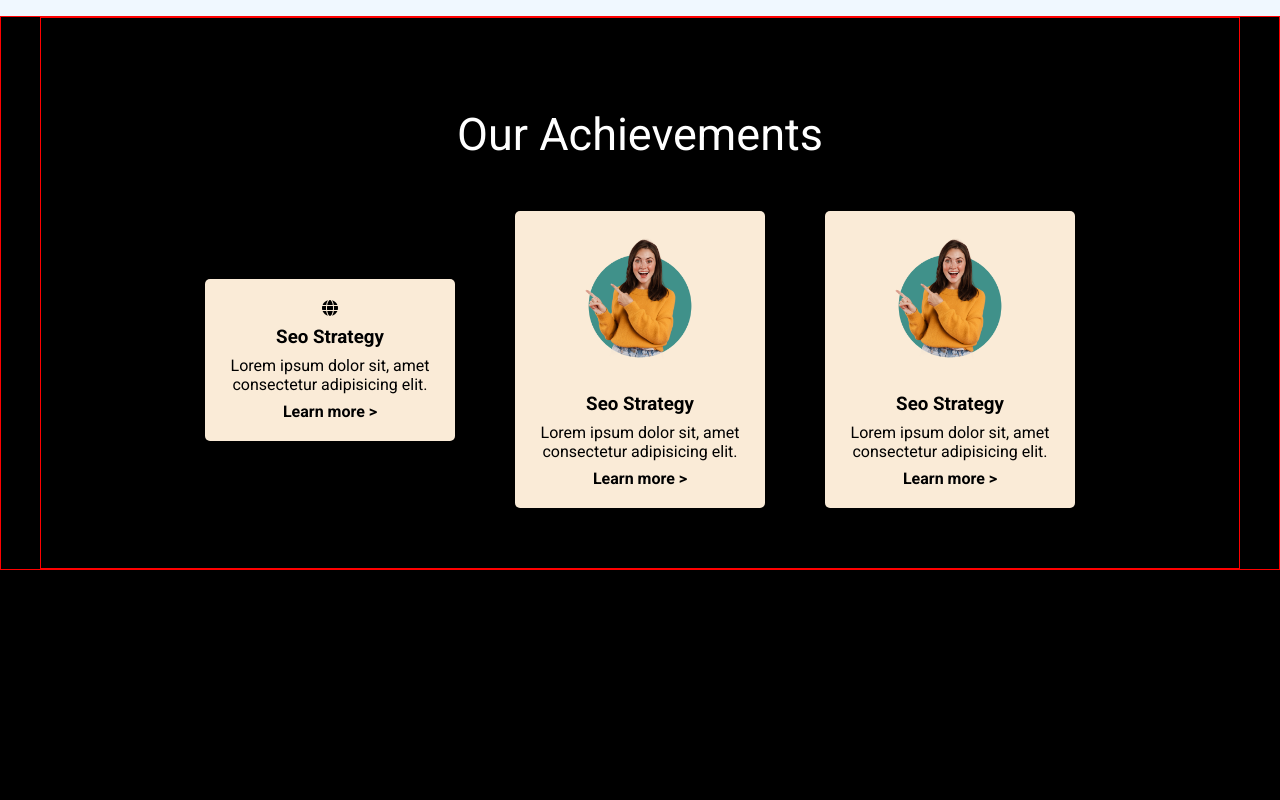
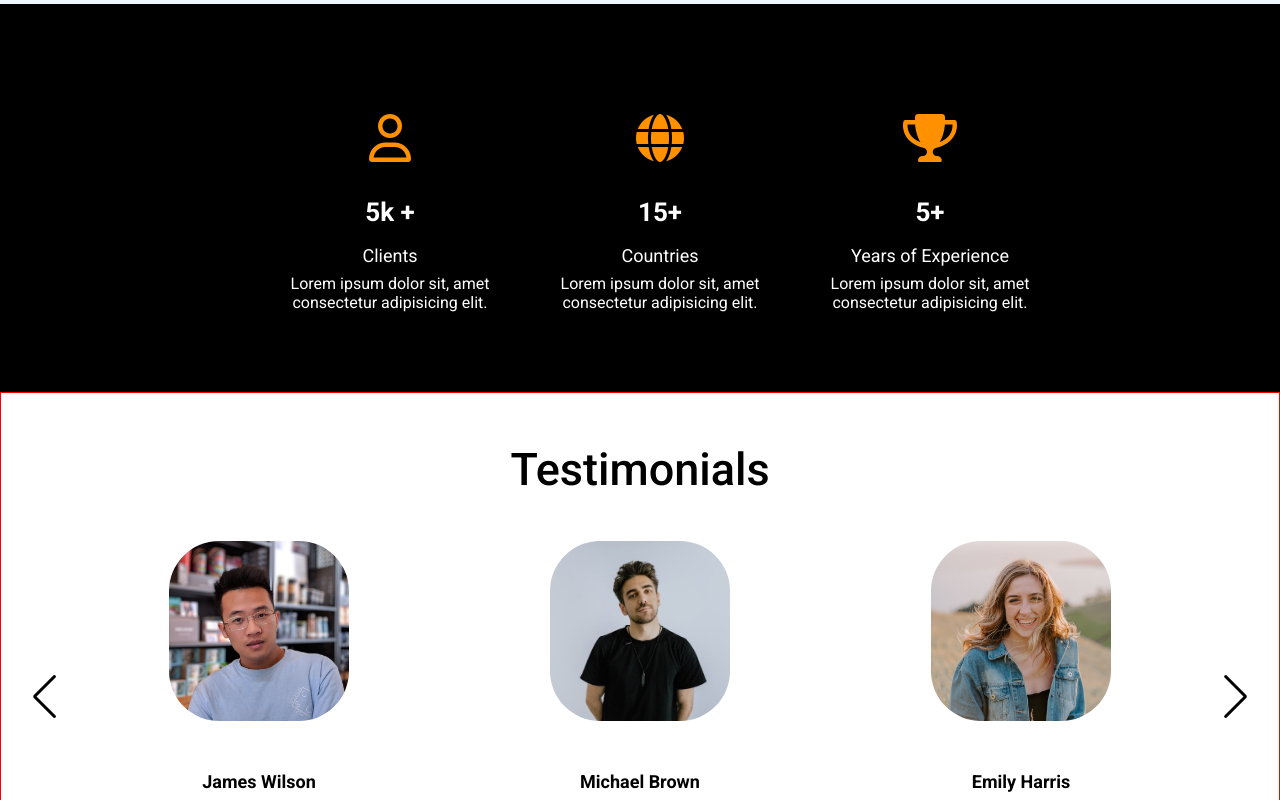
Before and after one commit to digitalamitchoudhary/Seo-Agency-Js-Website, a plain HTML site: page index.html in a window 1280 px wide. Shown: the part 2000-2800 px from the top of the page. Before the commit the page ends 2570 px from the top, so only its background shows below. Drawn offline with nearby package versions, Linux system fonts and the light colour scheme.

Commit message:
add page

```diff
--- a/index.html
+++ b/index.html
@@ -5,8 +5,15 @@
     <meta charset="UTF-8">
     <meta name="viewport" content="width=device-width, initial-scale=1.0">
     <title>Home page</title>
+
     <link rel="stylesheet" href="style.css">
-    <link rel="stylesheet" href="https://cdnjs.cloudflare.com/ajax/libs/font-awesome/6.6.0/css/all.min.css">
+    <link
+  rel="stylesheet"
+  href="https://cdn.jsdelivr.net/npm/swiper@11/swiper-bundle.min.css"
+/>
+    <link rel="stylesheet" href="https://cdnjs.cloudflare.com/ajax/libs/font-awesome/6.0.0-beta3/css/all.min.css">
+
+
 </head>
 
 <body>
@@ -19,11 +26,11 @@
                 <div class="menu">
 
                     <ul class="menu-list">
-                        <li class="menu-item">Home</li>
-                        <li class="menu-item">About</li>
-                        <li class="menu-item">Blog</li>
-                        <li class="menu-item">Contact</li>
-                        <li class="menu-item">Service</li>
+                      <li class="menu-item"><a href="/">Home</a></li>
+                      <li class="menu-item"><a href="/about-us">About us</a></li>
+                      <li class="menu-item"><a href="/blog">Blog</a></li>
+                      <li class="menu-item"><a href="/our-services">Service</a></li>
+                      <li class="menu-item"><a href="/contact-us">Contact</a></li>
 
 
                     </ul>
@@ -70,7 +77,7 @@
                 </div>
                 <div class="hero-second-content">
 
-                    <img class="hero-img" src="./image/Hero.png" alt="">
+                    <img class="hero-img" src="image/Hero.png" alt="">
                 </div>
             </div>
 
@@ -94,17 +101,17 @@
                     <div class="service-item">
                         <div class="service-box">
 
-                            <img src="./image/Hero.png" alt="">
+                            <i class="fa-solid fa-crosshairs fa-2x svg"></i>
                             <h3>Seo Strategy</h3>
                             <p>Lorem ipsum dolor sit, amet consectetur adipisicing elit.</p>
                             <p class="btn">Learn more > </p>
                         </div>
-                        <div class="service-box"><img src="./image/Hero.png" alt="">
+                        <div class="service-box">  <i class="fa-solid fa-crosshairs fa-2x svg"></i>
                             <h3>Seo Strategy</h3>
                             <p>Lorem ipsum dolor sit, amet consectetur adipisicing elit.</p>
                             <p class="btn">Learn more > </p>
                         </div>
-                        <div class="service-box"><img src="./image/Hero.png" alt="">
+                        <div class="service-box">  <i class="fa-solid fa-crosshairs fa-2x svg"></i>
                             <h3>Seo Strategy</h3>
                             <p>Lorem ipsum dolor sit, amet consectetur adipisicing elit.</p>
                             <p class="btn">Learn more > </p>
@@ -155,7 +162,7 @@
 
                 <div class="why-second-content">
 
-                    <img class="hero-img" src="./image/Hero2.png" alt="">
+                    <img class="hero-img" src="image/Hero2.png" alt="">
                 </div>
 
                 <div class="why-first-content">
@@ -163,9 +170,9 @@
                     </h3>
                     <p>Lorem ipsum dolor sit amet, consectetur adipisicing elit. Et voluptas eveniet voluptatum similique repellat ipsa sit cupiditate dolorem ratione
                     </p>
-                   <div class="bullet"><img src="./image/Hero.png" alt="">Lorem ipsum dolor sit amet, consectetur adipisicing elit.</div>
-                   <div class="bullet"><img src="./image/Hero.png" alt="">Lorem ipsum dolor sit amet, consectetur adipisicing elit.</div>
-                   <div class="bullet"><img src="./image/Hero.png" alt="">Lorem ipsum dolor sit amet, consectetur adipisicing elit.</div>
+                   <div class="bullet"><img src="image/Hero.png" alt="">Lorem ipsum dolor sit amet, consectetur adipisicing elit.</div>
+                   <div class="bullet"><img src="image/Hero.png" alt="">Lorem ipsum dolor sit amet, consectetur adipisicing elit.</div>
+                   <div class="bullet"><img src="image/Hero.png" alt="">Lorem ipsum dolor sit amet, consectetur adipisicing elit.</div>
                 </div>
 
             </div>
@@ -176,53 +183,93 @@
 
         </section>
 
+        <section class="achievement-section">
 
-        <section class="achieve">
+            <div class="achievement">
+                <div class="achievement-box">
 
-            <div class="our-achieve">
-                <div class="heading">Our Achievements</div>
+                    <i class="fa-regular fa-user fa-3x svg"></i>
+                    <h3>5k +</h3>
+                    <h4>Clients</h4    >
+                    <p>Lorem ipsum dolor sit, amet consectetur adipisicing elit.</p>
 
+                </div>
 
-                <div class="our-achieve-content">
-                    <div class="our-achieve-item">
-                        <div class="our-achieve-item-box">
+                <div class="achievement-box">
 
-                            <i class="fa-solid fa-globe"></i>
-                            <h3>Seo Strategy</h3>
-                            <p>Lorem ipsum dolor sit, amet consectetur adipisicing elit.</p>
-                            <p class="btn">Learn more > </p>
-                        </div>
-                        <div class="our-achieve-item-box"><img src="./image/Hero.png" alt="">
-                            <h3>Seo Strategy</h3>
-                            <p>Lorem ipsum dolor sit, amet consectetur adipisicing elit.</p>
-                            <p class="btn">Learn more > </p>
-                        </div>
-                        <div class="our-achieve-item-box"><img src="./image/Hero.png" alt="">
-                            <h3>Seo Strategy</h3>
-                            <p>Lorem ipsum dolor sit, amet consectetur adipisicing elit.</p>
-                            <p class="btn">Learn more > </p>
-                        </div>
+                    <i class="fa-solid fa-globe   fa-3x svg"></i>
+                    <h3>15+</h3>
+                    <h4>Countries</h4    >
+                    <p>Lorem ipsum dolor sit, amet consectetur adipisicing elit.</p>
 
+                </div>     <div class="achievement-box">
 
-                    </div>
+                    <i class="fa-solid   fa-trophy fa-3x svg"></i>
+                    <h3>5+</h3>
+                    <h4>Years of Experience</h4    >
+                    <p>Lorem ipsum dolor sit, amet consectetur adipisicing elit.</p>
 
                 </div>
 
             </div>
+        </section>
+
+<!-- **************************************************************** testiminoal Code Start ************************************************** -->
 
 
 
+<section class="testimonials-section"  id="testimonials">
+    <h2 class="heading">Testimonials</h2>
+      <div class="section-content">
+        <div class="slider-container swiper">
+          <div class="slider-wrapper">
+            <ul class="testimonials-list swiper-wrapper">
+                <li class="testimonial swiper-slide">
+                  <img src="image/user-1.jpg" alt="User" class="user-image" />
+                  <h3 class="name">Sarah Johnson</h3>
+                  <i class="feedback">"Loved the French roast. Perfectly balanced and rich. Will order again!"</i>
+                </li>
+                <li class="testimonial swiper-slide">
+                  <img src="image/user-2.jpg" alt="User" class="user-image" />
+                  <h3 class="name">James Wilson</h3>
+                  <i class="feedback">"Great espresso blend! Smooth and bold flavor. Fast shipping too!"</i>
+                </li>
+                <li class="testimonial swiper-slide">
+                  <img src="image/user-3.jpg" alt="User" class="user-image" />
+                  <h3 class="name">Michael Brown</h3>
 
-            </div>
+                  <i class="feedback">"Fantastic mocha flavor. Fresh and aromatic. Quick shipping!"</i>
+                </li>
+                <li class="testimonial swiper-slide">
+                  <img src="image/user-4.jpg" alt="User" class="user-image" />
+                  <h3 class="name">Emily Harris</h3>
 
+                  <i class="feedback">"Excellent quality! Fresh beans and quick delivery. Highly recommend."</i>
+                </li>
+                <li class="testimonial swiper-slide">
+                  <img src="image/user-5.jpg" alt="User" class="user-image" />
+                  <h3 class="name">Anthony Thompson</h3>
 
+                  <i class="feedback">"Best decaf I've tried! Smooth and flavorful. Arrived promptly."</i>
+                </li>
+              </ul>
 
-        </section>
+            <div class="swiper-pagination"></div>
+            <div class="swiper-slide-button swiper-button-prev"></div>
+            <div class="swiper-slide-button swiper-button-next"></div>
+          </div>
+        </div>
+      </div>
+
+  </section>
 
 
     </main>
-    <script src="https://cdnjs.cloudflare.com/ajax/libs/font-awesome/6.6.0/js/all.min.js"></script>
+    <!-- swiper -->
+    <script src="https://cdn.jsdelivr.net/npm/swiper@11/swiper-bundle.min.js"></script>
+    <script src="script.js"></script>
 
 </body>
 
+
 </html>
--- a/script.js
+++ b/script.js
@@ -0,0 +1,41 @@
+
+
+
+/* Initializing Swiper */
+const swiper = new Swiper(".slider-wrapper", {
+    loop: true,
+    grabCursor: true,
+    spaceBetween: 25,
+
+    // Pagination bullets
+    pagination: {
+      el: ".swiper-pagination",
+      clickable: true,
+      dynamicBullets: true,
+    },
+
+    // Navigation arrows
+    navigation: {
+      nextEl: ".swiper-button-next",
+      prevEl: ".swiper-button-prev",
+    },
+
+     // Autoplay settings
+     autoplay: {
+      delay: 1600, // 3 seconds delay between slides
+      disableOnInteraction: false, // Continue autoplay after user interaction
+    },
+
+    /* Responsive breakpoints */
+    breakpoints: {
+      0: {
+        slidesPerView: 1,
+      },
+      768: {
+        slidesPerView: 2,
+      },
+      1024: {
+        slidesPerView: 3,
+      },
+    },
+  });
--- a/style.css
+++ b/style.css
@@ -12,6 +12,8 @@
     box-sizing: border-box;
     text-decoration: none;
 }
+
+
 
 body{
     background-color: black;
@@ -53,6 +55,13 @@ body{
     /* border: 1px solid red; */
     font-size: 20px;
 
+
+}
+.menu-item a{
+  /* border: 1px solid red; */
+  font-size: 20px;
+  color: black;
+
 }
 
 .header-button{
@@ -92,7 +101,7 @@ body{
   }
 
   .header-button:hover span {
-    transform: translateX(5em);
+    transform: translateX(5.5em);
   }
 
   .header-button:active {
@@ -213,9 +222,17 @@ body{
     text-align: center;
     margin: auto;
     margin : 10px;
-    padding: 20px;
+    padding: 50px 0px 30px 0px;
     border-radius: 5px;
     /* border: 2px solid rgb(47, 0, 255); */
+}
+
+.service-box .svg{
+  background-color: rgb(255, 145, 0);
+  color: rgb(255, 255, 255);
+  padding: 20px;
+  margin-bottom : 30px;
+  border-radius: 50px;
 }
 .service-box h3, p{
     margin-top: 8px;
@@ -233,8 +250,9 @@ body{
     /* border: 2px solid rgb(47, 0, 255); */
     margin: auto;
     width: 1000px;
-    font-weight: 400;
+    font-weight: 500;
     font-size: 45px;
+
     text-align: center;
     padding-bottom: 10px;
 }
@@ -336,6 +354,7 @@ body{
     height: 50px;
     display: flex;
     margin: auto;
+
     align-items: center;
     justify-content: center;
     margin-top: 10px;
@@ -362,6 +381,7 @@ body{
     color: #f9f9f9;
     box-shadow: 0 0 0 2px #F6D727;
     cursor: pointer;
+    margin-top: 60px;
     overflow: hidden;
     transition: all 0.6s cubic-bezier(0.23, 1, 0.32, 1);
   }
@@ -498,62 +518,137 @@ body{
   /* btn-2 */
 
 
-.achieve{
-  border: 1px solid red;
+
+.achievement-section{
+  background-color: black;
 }
 
-.our-achieve{
-  width: 1200px;
-  /* background-color: #f9f9f9; */
+
+.achievement{
+    width: 1200px;
+    margin: auto;
+    padding: 30px 0px 40px 40px;
+    display: flex;
+    color: aliceblue;
+    /* border: 2px solid rgb(47, 0, 255); */
+    justify-content: center;
+    align-items: center;
+}
+
+.achievement-box{
+  width: 250px;
+  /* background-color: antiquewhite; */
+  color: rgb(255, 255, 255);
+  text-align: center;
   margin: auto;
-  padding : 50px;
-  color: white;
-  /* height: 500px; */
+  margin : 10px;
+  padding: 50px 0px 30px 0px;
+  border-radius: 5px;
+  /* border: 2px solid rgb(47, 0, 255); */
+}
+
+.achievement-box .svg{
+  /* background-color: rgb(255, 145, 0); */
+  color: rgb(255, 145, 0);
+  padding: 20px;
+  margin-bottom : 10px;
+  border-radius: 50px;
+
+}
+.achievement-box h3, p{
+    margin-top: 8px;
+    /* border: 2px solid rgb(47, 0, 255); */
+}
+.achievement-box h3{
+  margin-top: 5px;
+  font-size: 26px;
+  /* border: 2px solid rgb(47, 0, 255); */
+}
+.achievement-box h4{
+
+  margin-top: 18px;
+  font-size: 18px;
+  font-weight: 400;
+  /* border: 2px solid rgb(47, 0, 255); */
+}
+
+
+/********************************************************************** Testiminoal Code End ****************************************************/
+
+.testimonials-section {
+  padding: 50px 0 100px;
+  background: white;
   border: 1px solid red;
-}
-.our-achieve .heading{
-  padding : 40px;
 
 }
 
-.our-achieve-content{
-  width: 1000px;
 
-  display: flex;
-  margin: auto;
-  align-items: center;
-  justify-content: center;
-  gap: 50px;
+.testimonials-section .slider-wrapper {
+      overflow: hidden;
+      margin: 0 60px 50px;
 
 }
 
-.our-achieve-item{
+.testimonials-section .testimonial {
+  user-select: none;
+  padding: 35px;
   display: flex;
-  flex-wrap: wrap;
-  gap: 40px;
+  /* border: 1px solid red;    */
+  flex-direction: column;
   justify-content: center;
   align-items: center;
+  text-align: center;
+}
+
+
+.testimonials-section .testimonial .user-image{
+  width: 180px;
+  height: 180px;
+  margin-bottom: 50px;
+  object-fit: cover;
+  border-radius: 50px;
+}
+
+.testimonials-section .testimonial .name {
+  margin-bottom: 16px;
+  font-size: 18px;
+}
+
+.testimonials-section .testimonial .feedback {
+  line-height: 25px;
+}
+
+.testimonials-section .swiper-pagination-bullet {
+  width: 15px;
+  height: 15px;
+  opacity: 1;
+  background: rgb(209, 32, 32);
+}
+
+.testimonials-section .swiper-slide-button {
+  color: black;
+  margin-top: -50px;
+  transition: 0.3s ease;
+}
+
+.testimonials-section .swiper-slide-button:hover {
+  color: blue;
+}
+
+
+
+:where(section, footer) .section-content {
+  margin: 0 auto;
+  padding: 0 20px;
+  max-width: 1300px;
+}
+
+
+.section-content {
+  margin: 0 auto;
+  padding: 0 20px;
+  max-width: 1300px;
+   /* border: 1px solid red;   */
 
 }
-.our-achieve-item-box{
-  width: 250px;
-  background-color: antiquewhite;
-  color: black;
-  text-align: center;
-  margin: auto;
-  margin : 10px;
-  padding: 20px;
-  border-radius: 5px;
-  /* border: 2px solid rgb(47, 0, 255); */
-}
-.our-achieve-item-box h3, p{
-  margin-top: 8px;
-  /* border: 2px solid rgb(47, 0, 255); */
-}
-.btn{
-  font-weight: 600;
-}
-.our-achieve-item-box img{
-  width: 150px;
-  height: 150px;
-}
+/********************************************************************** Testiminoal Code End ****************************************************/
```
Also changed, not shown: about-us/index.html (added, +60 -0 lines), blog/index.html (added, +55 -0 lines), contact-us/index.html (added, +56 -0 lines), our-services/index.html (added, +54 -0 lines), image/user-1.jpg (added), image/user-2.jpg (added), image/user-3.jpg (added), image/user-4.jpg (added), image/user-5.jpg (added).
